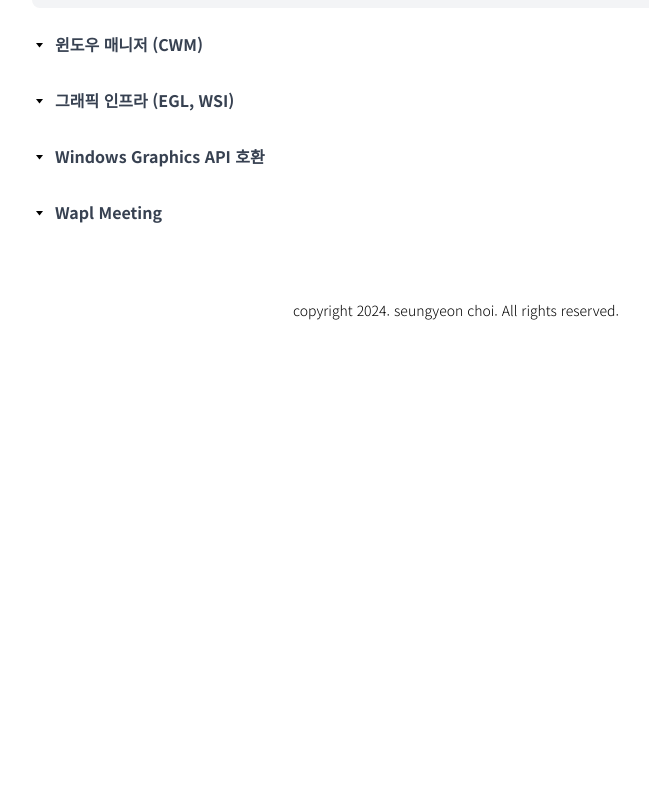
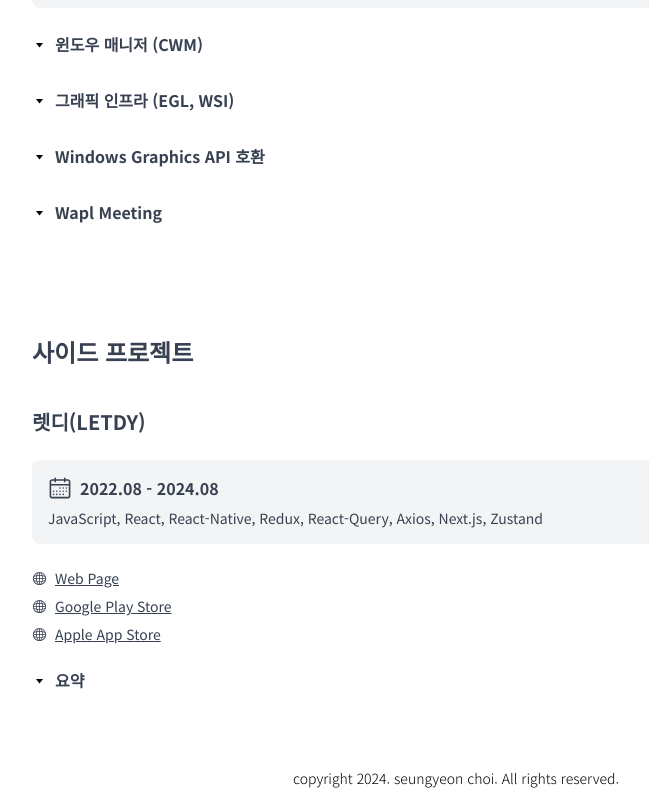
Before and after one commit to syouzen/my-portfolio, a Next.js app: page / in a window 1280 px wide. Shown: the part 2624-3424 px from the top of the page, without its empty margins (184-833 px from the left). Before the commit the page ends 2956 px from the top, so only its background shows below. Built offline with nearby package versions, Linux system fonts and the light colour scheme.

Commit message:
🌱 side

```diff
--- /dev/null
+++ b/src/app/_components/side.tsx
@@ -0,0 +1,116 @@
+import { CalendarIcon, CheckIcon, GlobeIcon } from '@radix-ui/react-icons';
+import {
+  Accordion,
+  AccordionContent,
+  AccordionItem,
+  AccordionTrigger,
+} from '../_ui/accordion';
+
+const Side = () => {
+  return (
+    <div id="side-projects" className="flex flex-col w-full gap-y-6">
+      <h1 className="text-2xl font-bold mb-4 text-gray-700 dark:text-gray-200">
+        사이드 프로젝트
+      </h1>
+
+      {/* 렛디(LETDY) */}
+      <h2 className="text-xl font-bold text-gray-700 dark:text-gray-200">
+        렛디(LETDY)
+      </h2>
+
+      <div className="w-full p-4 bg-gray-100 dark:bg-gray-700 rounded-lg">
+        <h3 className="text-base font-semibold mb-2 text-gray-700 dark:text-gray-200 flex items-center gap-2">
+          <CalendarIcon className="w-6 h-6" />
+          2022.08 - 2024.08
+        </h3>
+        <p className="text-sm text-gray-700 dark:text-gray-300">
+          JavaScript, React, React-Native, Redux, React-Query, Axios, Next.js,
+          Zustand
+        </p>
+      </div>
+
+      <div className="flex flex-col gap-y-2">
+        <a
+          href="https://www.letdy.co.kr/"
+          target="_blank"
+          className="flex items-center gap-x-2 text-sm text-gray-700 dark:text-gray-300 hover:opacity-80 underline"
+        >
+          <GlobeIcon />
+          Web Page
+        </a>
+        <a
+          href="https://play.google.com/store/apps/details?id=com.nonoon.aloha&pli=1"
+          target="_blank"
+          className="flex items-center gap-x-2 text-sm text-gray-700 dark:text-gray-300 hover:opacity-80 underline"
+        >
+          <GlobeIcon />
+          Google Play Store
+        </a>
+        <a
+          href="https://apps.apple.com/kr/app/%EB%A0%9B%EB%94%94-%EB%A0%88%EC%A0%80%EC%B9%9C%EA%B5%AC%EA%B0%80-%ED%95%84%EC%9A%94%ED%95%A0-%EB%95%8C/id1586183408"
+          target="_blank"
+          className="flex items-center gap-x-2 text-sm text-gray-700 dark:text-gray-300 hover:opacity-80 underline"
+        >
+          <GlobeIcon />
+          Apple App Store
+        </a>
+      </div>
+
+      <div className="flex flex-col gap-y-4 w-full">
+        <Accordion type="multiple">
+          <AccordionItem value="letdy">
+            <AccordionTrigger>
+              <h3 className="text-base font-semibold text-gray-700 dark:text-gray-200">
+                요약
+              </h3>
+            </AccordionTrigger>
+            <AccordionContent>
+              <div className="flex flex-col gap-y-2 mb-6">
+                <p className="flex items-center gap-x-2 text-sm text-gray-700 dark:text-gray-300">
+                  <CheckIcon />
+                  React-Native를 통해 앱 프론트엔드의 설계와 구현을 리드
+                </p>
+                <p className="flex items-center gap-x-2 text-sm text-gray-700 dark:text-gray-300">
+                  <CheckIcon />
+                  일정, 리뷰, 매칭, 커뮤니티, 채팅, 프로필, 알림 등 스크린 기능
+                  구현
+                </p>
+                <p className="flex items-center gap-x-2 text-sm text-gray-700 dark:text-gray-300">
+                  <CheckIcon />
+                  소셜 로그인, 결제, 쪽지, 실시간 채팅(사진, 녹음, 카메라 등) 및
+                  알림 기능 구현
+                </p>
+                <p className="flex items-center gap-x-2 text-sm text-gray-700 dark:text-gray-300">
+                  <CheckIcon />
+                  BLE 기능을 이용한 주변 앱 사용자 찾기 기능 구현
+                </p>
+                <p className="flex items-center gap-x-2 text-sm text-gray-700 dark:text-gray-300">
+                  <CheckIcon />
+                  QR 코드를 통한 사용자 프로필 공유 기능
+                </p>
+                <p className="flex items-center gap-x-2 text-sm text-gray-700 dark:text-gray-300">
+                  <CheckIcon />
+                  Analytics 분석을 통해 사용자 경험 개선
+                </p>
+                <p className="flex items-center gap-x-2 text-sm text-gray-700 dark:text-gray-300">
+                  <CheckIcon />
+                  프로파일링을 통한 성능 개선 (이전 대비 약 60% 이상 성능 향상)
+                </p>
+                <p className="flex items-center gap-x-2 text-sm text-gray-700 dark:text-gray-300">
+                  <CheckIcon />앱 빌드, 배포 및 출시 자동화 작업 수행 (Fastlane,
+                  Google Play Store, Apple AppStore)
+                </p>
+                <p className="flex items-center gap-x-2 text-sm text-gray-700 dark:text-gray-300">
+                  <CheckIcon />
+                  Next.js를 이용한 웹페이지 구현
+                </p>
+              </div>
+            </AccordionContent>
+          </AccordionItem>
+        </Accordion>
+      </div>
+    </div>
+  );
+};
+
+export default Side;
--- a/src/app/page.tsx
+++ b/src/app/page.tsx
@@ -1,4 +1,5 @@
 import Introduction from './_components/introduction';
+import Side from './_components/side';
 import Skill from './_components/skill';
 import Work from './_components/work';
 
@@ -8,6 +9,7 @@ export default function Home() {
       <Introduction />
       <Skill />
       <Work />
+      <Side />
     </div>
   );
 }
```
